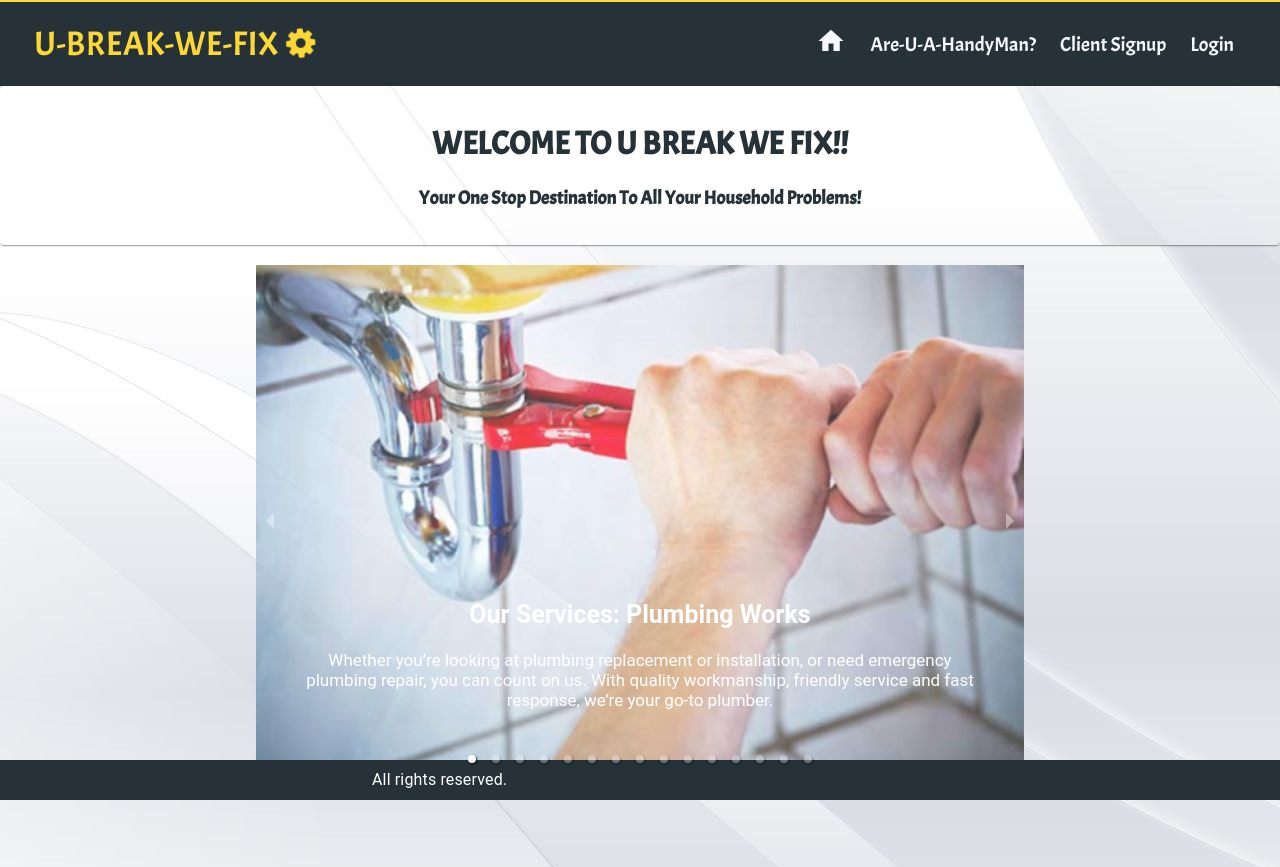
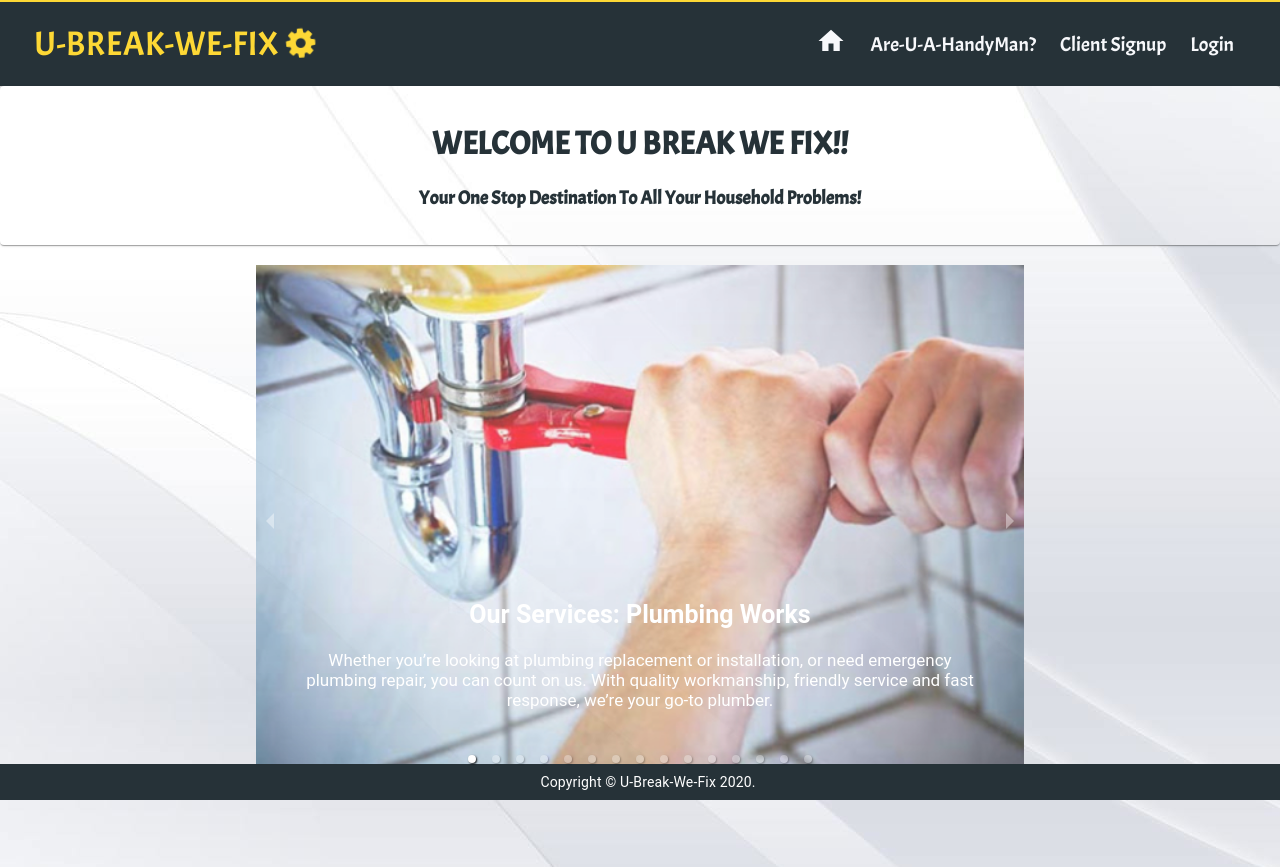
Before and after one commit to mathigayathri2001/U-break-WE-fix, a React (Create React App) app in the folder client/: page / in a window 1280 px wide. Built offline with nearby package versions, Linux system fonts and the light colour scheme.

Commit message:
updated styles

```diff
--- a/client/public/index.html
+++ b/client/public/index.html
@@ -27,7 +27,7 @@
       work correctly both with client-side routing and a non-root public URL.
       Learn how to configure a non-root public URL by running `npm run build`.
     -->
-    <title>React App</title>
+    <title>U-Break-We-Fix</title>
   </head>
   <body>
     <noscript>You need to enable JavaScript to run this app.</noscript>
--- a/client/src/components/Drawerback/index.js
+++ b/client/src/components/Drawerback/index.js
@@ -33,6 +33,7 @@ const useStyles = makeStyles((theme) => ({
     [theme.breakpoints.up('sm')]: {
       width: drawerWidth,
       flexShrink: 0,
+      backgroundColor: "#263238"
     },
   },
   appBar: {
--- a/client/src/components/Footer/index.js
+++ b/client/src/components/Footer/index.js
@@ -6,18 +6,18 @@ import { makeStyles } from '@material-ui/core/styles';
 import Container from '@material-ui/core/Container';
 import Link from '@material-ui/core/Link';
 
-// function Copyright() {
-//   return (
-//     <Typography variant="body2" color="textPrimary">
-//       {'Copyright © '}
-//       <Link color="textPrimary">
-//         U-Break-We-Fix
-//       </Link>{' '}
-//       {new Date().getFullYear()}
-//       {'.'}
-//     </Typography>
-//   );
-// }
+function Copyright() {
+  return (
+    <Typography variant="body2" color="white">
+      {'Copyright © '}
+      <Link color="white">
+        U-Break-We-Fix
+      </Link>{' '}
+      {new Date().getFullYear()}
+      {'.'}
+    </Typography>
+  );
+}
 
 const useStyles = makeStyles((theme) => ({
   root: {
@@ -36,6 +36,7 @@ const useStyles = makeStyles((theme) => ({
     bottom:0,
     position:"fixed",
     width: "100%",
+    textAlign:"center"
   },
 }));
 
@@ -46,8 +47,8 @@ export default function Footer() {
     <div className={classes.root}>
       <footer className={classes.footer}>
         <Container maxWidth="sm">
-          <Typography variant="body1">All rights reserved.</Typography>
-          {/* <Copyright /> */}
+          {/* <Typography variant="body1">All rights reserved.</Typography> */}
+          <Copyright />
         </Container>
       </footer>
     </div>
--- a/client/src/pages/servicerequest.js
+++ b/client/src/pages/servicerequest.js
@@ -62,6 +62,9 @@ const useStyles = makeStyles(theme => ({
       minWidth:300,
       maxWidth:400
     },
+  },
+  text:{
+    textAlign:"center"
   }
 }))
 
@@ -144,7 +147,11 @@ export default function ServiceRequestForm () {
     <div>
       {/* <Logout /> */}
       <Drawer/>
-      <Container component='main' maxWidth='xs'>
+      <div className={classes.text}>
+      <h2> Please complete the service request form below</h2>
+        <p>Our handyman will get in touch with you shortly</p>
+        </div>
+      {/* <Container component='main' maxWidth='xs'> */}
         <div className={classes.paper}>
           <Grid>
             <Grid item xs={12}sm={12}>
@@ -154,7 +161,6 @@ export default function ServiceRequestForm () {
                     color='textSecondary'
                     gutterBottom
                   >
-                    Service Request
                   </Typography>
                 </CardContent>
                 <form className={classes.form} noValidate>
@@ -205,7 +211,7 @@ export default function ServiceRequestForm () {
             </Grid>
           </Grid>
         </div>
-      </Container>
+      {/* </Container> */}
     </div>
   )
   }
--- a/client/src/pages/viewHandyRequest.js
+++ b/client/src/pages/viewHandyRequest.js
@@ -52,9 +52,8 @@ const useStyles = makeStyles(theme => ({
     color: 'black',
     textDecoration: 'none'
   },
-  heading:{
-    textAlign:"center",
-    marginTop:"40px",
+  text:{
+    textAlign:"center"
   }
 }))
 
@@ -129,7 +128,9 @@ export default function ViewHRequest () {
       <div>
         {/* <Logout /> */}
         <Drawer/>
-        <div className={classes.heading}><h2>Client Requests</h2>
+        <div className={classes.text}>
+          <h2> Client Requests</h2>
+        </div>
         <Container component='main' maxWidth='xs'>
           <CssBaseline />
           <div className={classes.paper}>
@@ -194,7 +195,6 @@ export default function ViewHRequest () {
           </div>
         </Container>
         </div>
-      </div>
     )
   }
 }
--- a/client/src/pages/viewUserRequest.js
+++ b/client/src/pages/viewUserRequest.js
@@ -39,6 +39,9 @@ const useStyles = makeStyles(theme => ({
     },
     color: 'black',
     textDecoration: 'none'
+  },
+  text:{
+    textAlign:"center"
   }
 }))
 
@@ -97,6 +100,9 @@ export default function ViewUserRequest () {
       <div>
         {/* <BackNav /> */}
         <Drawer/>
+        <div className={classes.text}>
+          <h2> Requests submitted </h2>
+        </div>
         <Container component='main' maxWidth='xs'>
           <CssBaseline />
           <div className={classes.paper}>
```
